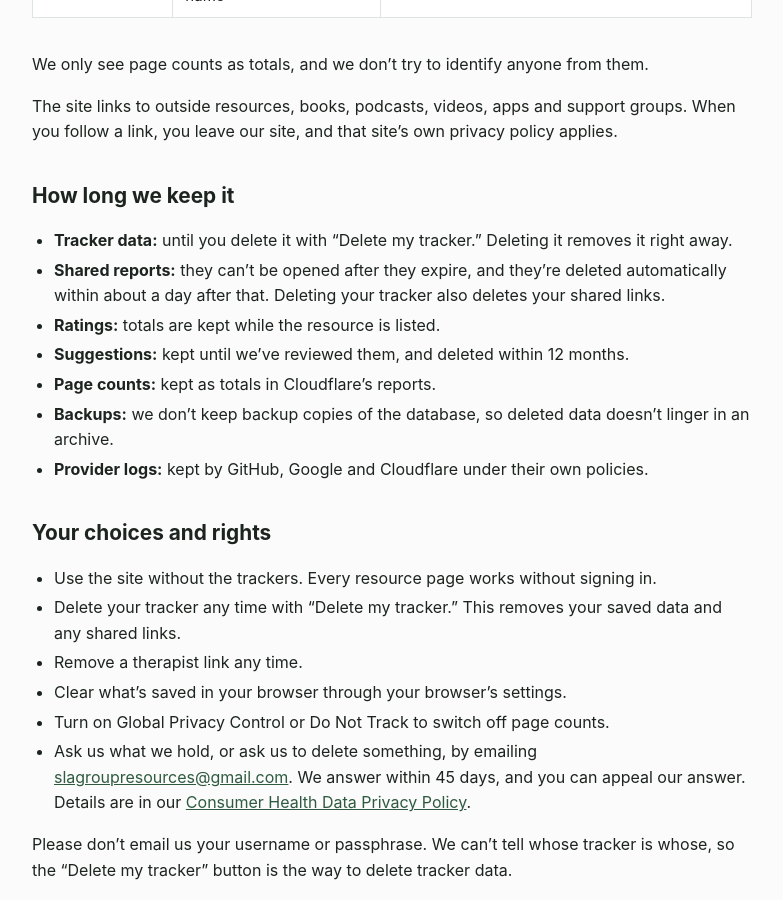
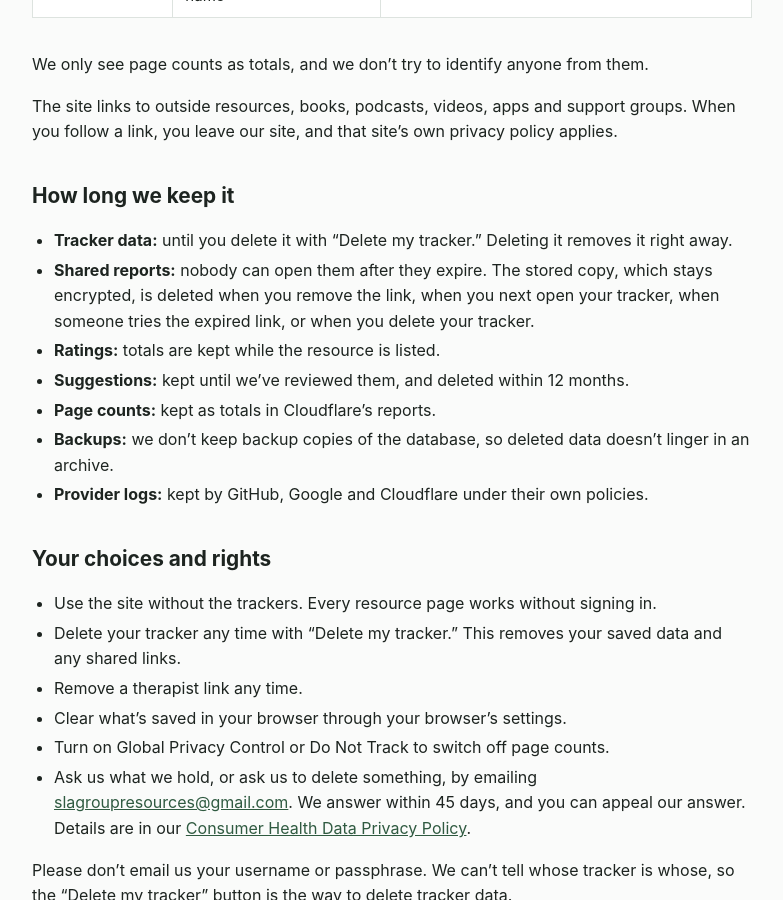
Before and after one commit to slagroupresources/slagroupresources.github.io, a Jekyll site: the page built from privacy.md, in a window 1280 px wide and 900 px high, scrolled down 3116 px. Shown: the whole window, without its empty margins (248-1031 px from the left). Built offline with Jekyll 4.4.1, drawn with Linux system fonts in a browser that asks for light colours; some of the changed text lies outside the part shown.

Commit message:
Expired share links: delete on open; no TTL (needs billing)
- shared.html deletes the stored copy when the rules refuse an expired link
- Privacy Policy retention line now describes exactly when expired reports
  are deleted, instead of promising automatic deletion within a day
- README and CLAUDE.md drop the TTL step

Co-Authored-By: Claude Opus 5.5 <noreply@anthropic.com>
Claude-Session: https://claude.ai/code/session_01FuTHjj2WZZEMmmHJBTtsrf

```diff
--- a/privacy.md
+++ b/privacy.md
@@ -72,7 +72,7 @@ The site links to outside resources, books, podcasts, videos, apps and support g
 ## How long we keep it
 
 - **Tracker data:** until you delete it with "Delete my tracker." Deleting it removes it right away.
-- **Shared reports:** they can't be opened after they expire, and they're deleted automatically within about a day after that. Deleting your tracker also deletes your shared links.
+- **Shared reports:** nobody can open them after they expire. The stored copy, which stays encrypted, is deleted when you remove the link, when you next open your tracker, when someone tries the expired link, or when you delete your tracker.
 - **Ratings:** totals are kept while the resource is listed.
 - **Suggestions:** kept until we've reviewed them, and deleted within 12 months.
 - **Page counts:** kept as totals in Cloudflare's reports.
```
Also changed, not shown: other parts of privacy.md (+1 -1 lines), CLAUDE.md (+1 -2 lines), shared.html (+7 -2 lines), README.md.
